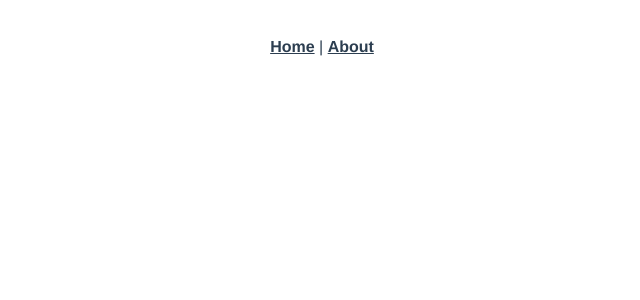
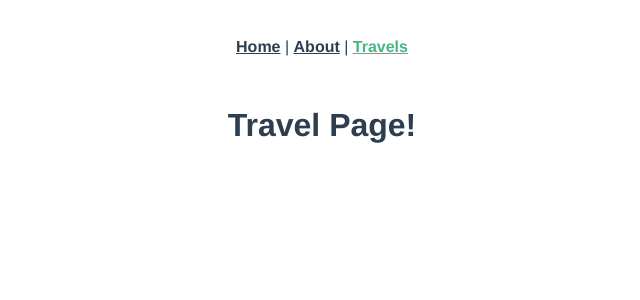
Before and after one commit to ambar-khan/blog_frontend_app, a Vue app: page /travels in a window 1280 px wide. Shown: the top 300 px of the page, without its empty margins (318-958 px from the left). Built offline with nearby package versions, Linux system fonts and the light colour scheme; the HTML template or start-up script is replaced by a standard one.

Commit message:
add new travel route

```diff
--- a/src/App.vue
+++ b/src/App.vue
@@ -2,7 +2,8 @@
   <div id="app">
     <div id="nav">
       <router-link to="/">Home</router-link> |
-      <router-link to="/about">About</router-link>
+      <router-link to="/about">About</router-link> |
+      <router-link to="/travels">Travels</router-link>
     </div>
     <router-view/>
   </div>
--- a/src/router/index.js
+++ b/src/router/index.js
@@ -1,8 +1,9 @@
-import Vue from 'vue'
-import VueRouter from 'vue-router'
-import Home from '../views/Home.vue'
+import Vue from 'vue';
+import VueRouter from 'vue-router';
+import Home from '../views/Home.vue';
+import Travels from '../views/Travels.vue';
 
-Vue.use(VueRouter)
+Vue.use(VueRouter);
 
 const routes = [
   {
@@ -17,13 +18,18 @@ const routes = [
     // this generates a separate chunk (about.[hash].js) for this route
     // which is lazy-loaded when the route is visited.
     component: () => import(/* webpackChunkName: "about" */ '../views/About.vue')
+  },
+  {
+    path: '/travels',
+    name: 'travels',
+    component: Travels
   }
-]
+];
 
 const router = new VueRouter({
   mode: 'history',
   base: process.env.BASE_URL,
   routes
-})
+});
 
-export default router
+export default router;
--- /dev/null
+++ b/src/views/Travels.vue
@@ -0,0 +1,20 @@
+<template>
+  <div class="travels">
+    <h1>{{ message }}</h1>
+  </div>
+</template>
+
+<style>
+</style>
+
+<script>
+export default {
+  data: function () {
+    return {
+      message: "Travel Page!",
+    };
+  },
+  created: function () {},
+  methods: {},
+};
+</script>
```
